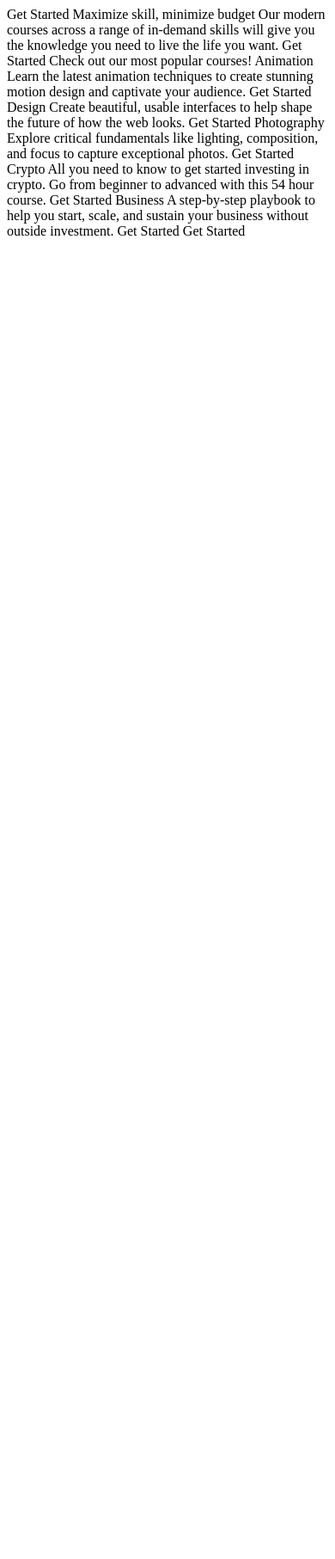
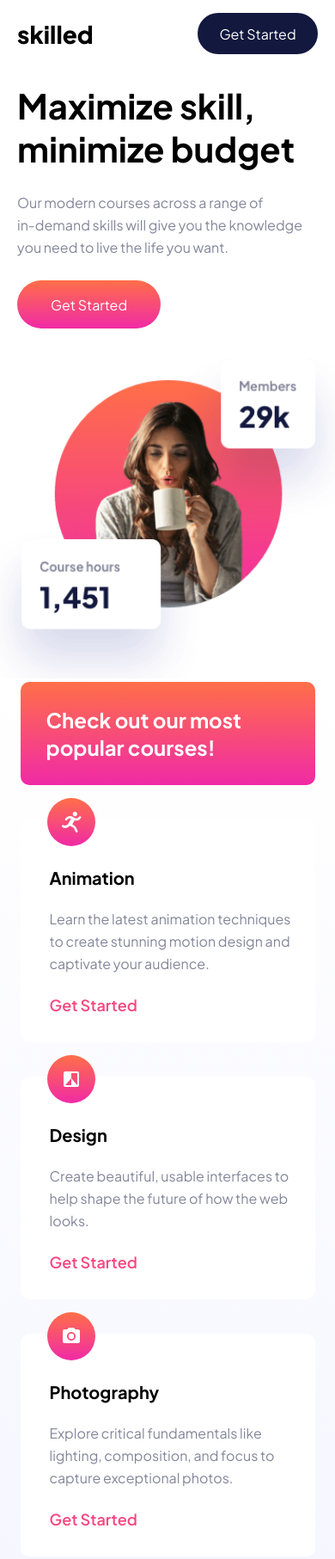
Before and after one commit to EugeneCarbado/skilled-elearning-landing-page, a plain HTML site: page index.html in a window 390 px wide. Shown: the top 1813 px of the page at 86% size. Before the commit the page ends 844 px from the top, so only its background shows below. Drawn offline with Linux system fonts and the light colour scheme.

Commit message:
mobile design

```diff
--- a/index.html
+++ b/index.html
@@ -1,52 +1,104 @@
 <!DOCTYPE html>
 <html lang="en">
+
 <head>
   <meta charset="UTF-8">
   <meta name="viewport" content="width=device-width, initial-scale=1.0">
 
   <link rel="icon" type="image/png" sizes="32x32" href="./assets/favicon-32x32.png">
+  <link rel="stylesheet" href="styles.css">
+  <link rel="preconnect" href="https://fonts.googleapis.com">
+  <link rel="preconnect" href="https://fonts.gstatic.com" crossorigin>
+  <link
+    href="https://fonts.googleapis.com/css2?family=Plus+Jakarta+Sans:ital,wght@0,200;0,300;0,400;0,500;0,600;0,700;0,800;1,200;1,300;1,400;1,500;1,600;1,700;1,800&display=swap"
+    rel="stylesheet">
 
   <title>Frontend Mentor | Skilled e-learning landing page</title>
 </head>
+
 <body>
+  <nav>
+    <h3 class="skilled_logo">skilled</h3>
+    <button class="get_started_btn">Get Started</button>
+  </nav>
 
-  Get Started
+  <div class="hero_section">
+    <div class="hero_section_content">
+      <div class="hero_section_title">
+        <h1>Maximize skill,</h1>
+        <h1>minimize budget</h1>
+      </div>
+      <div class="hero_section_para">
+        <p>Our modern courses across a range of</p>
+        <p>in-demand skills will give you the knowledge</p>
+        <p>you need to live the life you want.</p>
+      </div>
+      <button class="get_started_snd_btn">Get Started</button>
+    </div>
+  </div>
+  <img class="hero_section_image" src="./assets/image-hero-mobile-crop.png" alt="skilled student" />
+  <div class="courses_section">
+    <div class="check_out_badge">
+      <h3>Check out our most</h3>
+      <h3>popular courses!</h3>
+    </div>
+    <div class="course_badge">
+      <img class="course_icon" src="./assets/icon-animation.svg" alt="course icon" />
+      <h4>Animation</h4>
+      <div class="course_info_section">
+        <p>Learn the latest animation techniques</p>
+        <p>to create stunning motion design and</p>
+        <p>captivate your audience.</p>
+      </div>
+      <button class="get_started_crs_btn">Get Started</button>
+    </div>
+    <div class="course_badge">
+      <img class="course_icon" src="./assets/icon-design.svg" alt="course icon" />
+      <h4>Design</h4>
+      <div class="course_info_section">
+        <p>Create beautiful, usable interfaces to</p>
+        <p>help shape the future of how the web</p>
+        <p>looks.</p>
+      </div>
+      <button class="get_started_crs_btn">Get Started</button>
+    </div>
+    <div class="course_badge">
+      <img class="course_icon" src="./assets/icon-photography.svg" alt="course icon" />
+      <h4>Photography</h4>
+      <div class="course_info_section">
+        <p>Explore critical fundamentals like</p>
+        <p>lighting, composition, and focus to</p>
+        <p>capture exceptional photos.</p>
+      </div>
+      <button class="get_started_crs_btn">Get Started</button>
+    </div>
+    <div class="course_badge">
+      <img class="course_icon" src="./assets/icon-crypto.svg" alt="course icon" />
+      <h4>Crypto</h4>
+      <div class="course_info_section">
+        <p>All you need to know to get started</p>
+        <p>investing in crypto. Go from beginner</p>
+        <p>to advanced with this 54 hour course.</p>
+      </div>
+      <button class="get_started_crs_btn">Get Started</button>
+    </div>
+    <div class="course_badge">
+      <img class="course_icon" src="./assets/icon-business.svg" alt="course icon" />
+      <h4>Business</h4>
+      <div class="course_info_section">
+        <p>A step-by-step playbook to help you</p>
+        <p>start, scale, and sustain your business</p>
+        <p>without outside investment.</p>
+      </div>
+      <button class="get_started_crs_btn">Get Started</button>
+    </div>
+  </div>
 
-  Maximize skill, minimize budget
-
-  Our modern courses across a range of in-demand skills will give you the
-  knowledge you need to live the life you want.
-
-  Get Started
-
-  Check out our most popular courses!
-
-  Animation
-  Learn the latest animation techniques to create stunning motion
-  design and captivate your audience.
-  Get Started
-
-  Design
-  Create beautiful, usable interfaces to help shape the future of
-  how the web looks.
-  Get Started
-
-  Photography
-  Explore critical fundamentals like lighting, composition, and focus
-  to capture exceptional photos.
-  Get Started
-
-  Crypto
-  All you need to know to get started investing in crypto. Go from beginner
-  to advanced with this 54 hour course.
-  Get Started
-
-  Business
-  A step-by-step playbook to help you start, scale, and sustain your business
-  without outside investment.
-  Get Started
-
-  Get Started
+  <footer>
+    <h3 class="skilled_logo_footer">skilled</h3>
+    <button class="get_started_ftr_btn">Get Started</button>
+  </footer>
 
 </body>
+
 </html>
--- /dev/null
+++ b/styles.css
@@ -0,0 +1,267 @@
+/***
+    The new CSS reset - version 1.7.3 (last updated 7.8.2022)
+    GitHub page: https://github.com/elad2412/the-new-css-reset
+***/
+
+/*
+    Remove all the styles of the "User-Agent-Stylesheet", except for the 'display' property
+    - The "symbol *" part is to solve Firefox SVG sprite bug
+ */
+ *:where(:not(html, iframe, canvas, img, svg, video, audio):not(svg *, symbol *)) {
+    all: unset;
+    display: revert;
+}
+
+/* Preferred box-sizing value */
+*,
+*::before,
+*::after {
+    box-sizing: border-box;
+}
+
+/* Reapply the pointer cursor for anchor tags */
+a, button {
+    cursor: revert;
+}
+
+/* Remove list styles (bullets/numbers) */
+ol, ul, menu {
+    list-style: none;
+}
+
+/* For images to not be able to exceed their container */
+img {
+    max-width: 100%;
+}
+
+/* removes spacing between cells in tables */
+table {
+    border-collapse: collapse;
+}
+
+/* Safari - solving issue when using user-select:none on the <body> text input doesn't working */
+input, textarea {
+    -webkit-user-select: auto;
+}
+
+/* revert the 'white-space' property for textarea elements on Safari */
+textarea {
+    white-space: revert;
+}
+
+/* minimum style to allow to style meter element */
+meter {
+    -webkit-appearance: revert;
+    appearance: revert;
+}
+
+/* reset default text opacity of input placeholder */
+::placeholder {
+    color: unset;
+}
+
+/* fix the feature of 'hidden' attribute.
+   display:revert; revert to element instead of attribute */
+:where([hidden]) {
+    display: none;
+}
+
+/* revert for bug in Chromium browsers
+   - fix for the content editable attribute will work properly.
+   - webkit-user-select: auto; added for Safari in case of using user-select:none on wrapper element*/
+:where([contenteditable]:not([contenteditable="false"])) {
+    -moz-user-modify: read-write;
+    -webkit-user-modify: read-write;
+    overflow-wrap: break-word;
+    -webkit-line-break: after-white-space;
+    -webkit-user-select: auto;
+}
+
+/* apply back the draggable feature - exist only in Chromium and Safari */
+:where([draggable="true"]) {
+    -webkit-user-drag: element;
+}
+
+/* END OF RESET */
+
+body {
+    font-family: 'Plus Jakarta Sans', sans-serif;
+}
+
+nav {
+    width: 100%;
+    display: flex;
+    flex-direction: row;
+    justify-content: space-between;
+    align-items: center;
+    padding: 15px 20px;
+}
+
+.skilled_logo {
+    font-size: 28px;
+    font-weight: 800;
+}
+
+.get_started_btn {
+    width: 140px;
+    height: 48px;
+    background: #13183F;
+    color: #FFFFFF;
+    display: flex;
+    justify-content: center;
+    align-items: center;
+    border-radius: 30px;
+}
+
+.get_started_btn:hover {
+    background: #666CA3;
+    transition: ease-in-out 0.2s;
+    cursor: pointer;
+}
+
+.hero_section {
+    display: flex;
+    flex-direction: column;
+    padding: 20px 20px;
+}
+
+.hero_section_title {
+    font-size: 40px;
+    font-weight: 700;
+    line-height: 50px;
+}
+
+.hero_section_para {
+    font-size: 16px;
+    color: #83869A;
+    line-height: 26px;
+    padding: 25px 0px;
+}
+
+.get_started_snd_btn {
+    width: 167px;
+    height: 56px;
+    background: linear-gradient(180deg, #FF6F48 0.04%, #F02AA6 100%);
+    color: #FFFFFF;
+    display: flex;
+    justify-content: center;
+    align-items: center;
+    border-radius: 30px;
+}
+
+.get_started_snd_btn:hover {
+    opacity: 0.5;
+    transition: ease-in-out 0.2s;
+    cursor: pointer;
+}
+
+.hero_section_image {
+    width: 100%;
+    margin-top: 15px;
+}
+
+.courses_section {
+    padding: 0px 20px 56px 20px;
+    display: flex;
+    flex-direction: column;
+    align-items: center;
+    justify-content: center;
+    background: linear-gradient(180deg, #FFFFFF 0%, #F0F1FF 100%);;
+}
+
+.check_out_badge {
+    width: 343px;
+    height: 120px;
+    background: linear-gradient(180deg, #FF6F48 0.04%, #F02AA6 100%);
+    border-radius: 10px;
+    display: flex;
+    flex-direction: column;
+    padding: 0px 30px;
+    margin-bottom: 20px;
+    justify-content: center;
+    font-size: 24px;
+    font-weight: 700;
+    line-height: 32px;
+    color: #FFFFFF;
+}
+
+.check_out_badge h3 {
+    text-align: left;
+}
+
+.course_badge {
+    position: relative;
+    width: 343px;
+    height: 259px;
+    background: #FFFFFF;
+    margin: 20px 0px;
+    padding: 55px 20px 32px 34px;
+    border-radius: 10px;
+    display: flex;
+    flex-direction: column;
+    justify-content: space-between;
+}
+
+.course_badge h4 {
+    font-size: 20px;
+    font-weight: 700;
+}
+
+.course_icon {
+    position: absolute;
+    top: -25px;
+    left: 31px;
+}
+
+.course_info_section {
+    font-size: 16px;
+    font-weight: 400;
+    color: #83869A;
+    line-height: 26px;
+}
+
+.get_started_crs_btn {
+    font-size: 18px;
+    font-weight: 600;
+    color: #F74780;
+}
+
+.get_started_crs_btn:hover {
+    color: #FFA7C3;
+    transition: ease-in-out 0.2s;
+    cursor: pointer;
+}
+
+footer {
+    width: 100%;
+    height: 120px;
+    display: flex;
+    flex-direction: row;
+    justify-content: space-between;
+    align-items: center;
+    padding: 15px 20px;
+    background: #13183F;
+}
+
+.skilled_logo_footer {
+    font-size: 28px;
+    font-weight: 700;
+    color: #FFFFFF;
+}
+
+.get_started_ftr_btn {
+    width: 140px;
+    height: 48px;
+    background: linear-gradient(180deg, #4851FF 0%, #F02AA6 99.92%);
+    color: #FFFFFF;
+    display: flex;
+    justify-content: center;
+    align-items: center;
+    border-radius: 30px;
+}
+
+.get_started_ftr_btn:hover {
+    opacity: 0.5;
+    transition: ease-in-out 0.2s;
+    cursor: pointer;
+}
```
Also changed, not shown: assets/image-hero-mobile-crop.png (added).
